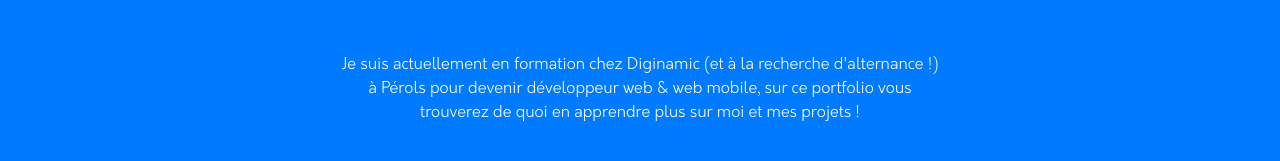
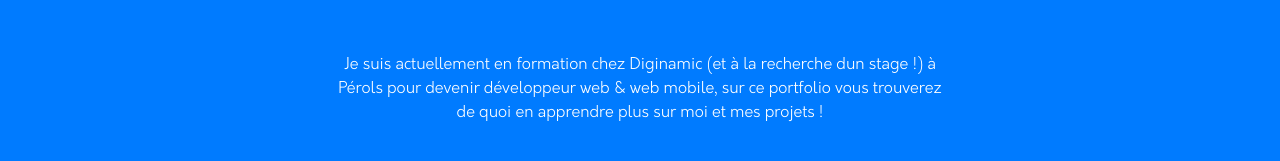
Before and after one commit to victorp34/Portfolio, a plain HTML site: page index.html in a window 1280 px wide. Shown: the part 603-764 px from the top of the page. Drawn offline with nearby package versions, Linux system fonts and the light colour scheme.

Commit message:
Update index.html

```diff
--- a/index.html
+++ b/index.html
@@ -69,7 +69,7 @@
     <footer>
         <div class="container-fluid">
             <div class="container footer-div text-center">
-                <p>Je suis actuellement en formation chez Diginamic (et à la recherche d'alternance !) à Pérols pour devenir développeur web & web mobile, sur ce portfolio vous trouverez de quoi en apprendre plus sur moi et mes projets !</p>
+                <p>Je suis actuellement en formation chez Diginamic (et à la recherche dun stage !) à Pérols pour devenir développeur web & web mobile, sur ce portfolio vous trouverez de quoi en apprendre plus sur moi et mes projets !</p>
             </div>
         </div>
     </footer>
```
